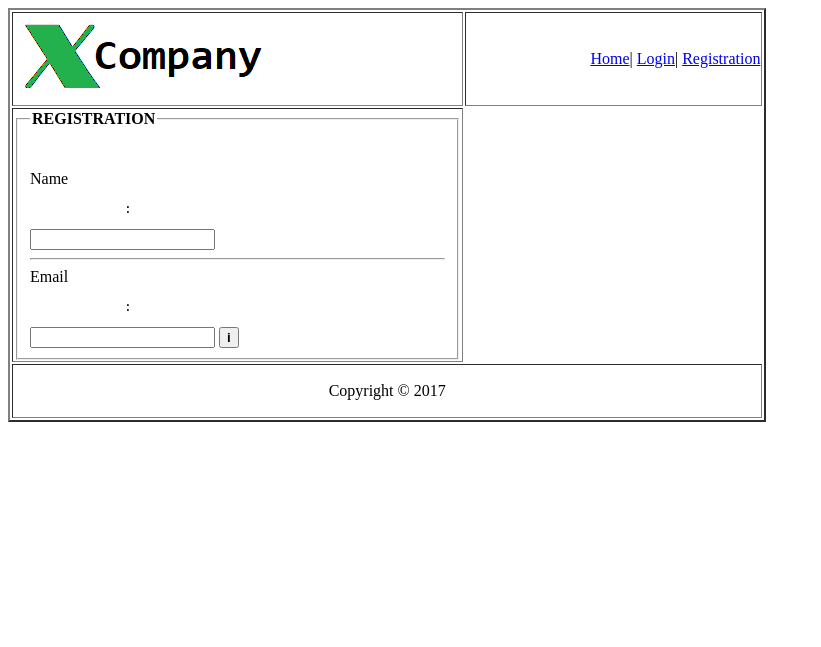
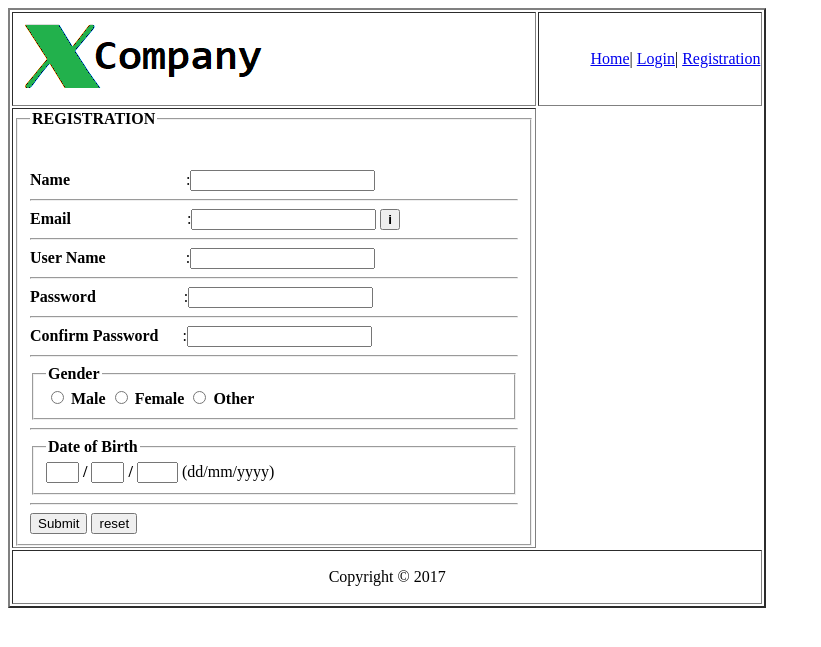
Before and after one commit to Shafin580/Learning-Webtech-Fall-2020-2021-Section-D, a PHP site: page /registration.php in a window 1280 px wide. Shown: the top 647 px of the page, without its empty margins (0-821 px from the left). Run offline with PHP 8.4, Linux system fonts and the light colour scheme.

Commit message:
php session&cookies registration commit 3

```diff
--- a/LAB_TASk_4.1_SESSION/registration.php
+++ b/LAB_TASk_4.1_SESSION/registration.php
@@ -1,9 +1,11 @@
 <!DOCTYPE html>
 <html lang="en">
+
 <head>
     <meta charset="UTF-8">
-    <title>XCompany - Home</title>
+    <title>XCompany - Registration</title>
 </head>
+
 <body>
 
 
@@ -14,7 +16,7 @@
 
             <td>
 
-                    <img src="gallery/logo.png" alt="Logo">
+                 <a href="public_home.php"><img src="gallery/logo.png" alt="Logo"></a>
 
 
 
@@ -22,9 +24,9 @@
 
             <td align="right">
 
-                    <a href="#">Home</a>|
-                    <a href="#">Login</a>|
-                    <a href="#">Registration</a>
+                <a href="public_home.php">Home</a>|
+                <a href="login.php">Login</a>|
+                <a href="registration.php">Registration</a>
 
             </td>
 
@@ -35,7 +37,7 @@
 
             <td>
 
-                    <form action="" method="post">
+                <form action="registration.php" method="post">
 
                     <fieldset>
 
@@ -43,9 +45,42 @@
 
                         <br><br>
 
-                            Name <pre>            :</pre><input type="text" name="name"><hr>
-                            Email <pre>            :</pre><input type="email" name="email">
+                        <b>Name</b> &nbsp;&nbsp;&nbsp;&nbsp;&nbsp;&nbsp;&nbsp;&nbsp;&nbsp;&nbsp;&nbsp;&nbsp;&nbsp;&nbsp;&nbsp;&nbsp;&nbsp;&nbsp;&nbsp;&nbsp;&nbsp;&nbsp;&nbsp;&nbsp;&nbsp;&nbsp;&nbsp;&nbsp;:<input type="text" name="name">
+                        <hr>
+                        <b>Email</b> &nbsp;&nbsp;&nbsp;&nbsp;&nbsp;&nbsp;&nbsp;&nbsp;&nbsp;&nbsp;&nbsp;&nbsp;&nbsp;&nbsp;&nbsp;&nbsp;&nbsp;&nbsp;&nbsp;&nbsp;&nbsp;&nbsp;&nbsp;&nbsp;&nbsp;&nbsp;&nbsp;&nbsp;:<input type="email" name="email">
                         <button title="hint:Sample@example.com"><b>i</b></button>
+                        <hr>
+                        <b>User Name</b> &nbsp;&nbsp;&nbsp;&nbsp;&nbsp;&nbsp;&nbsp;&nbsp;&nbsp;&nbsp;&nbsp;&nbsp;&nbsp;&nbsp;&nbsp;&nbsp;&nbsp;&nbsp;&nbsp;:<input type="text" name="uname">
+                        <hr>
+                        <b>Password</b> &nbsp;&nbsp;&nbsp;&nbsp;&nbsp;&nbsp;&nbsp;&nbsp;&nbsp;&nbsp;&nbsp;&nbsp;&nbsp;&nbsp;&nbsp;&nbsp;&nbsp;&nbsp;&nbsp;&nbsp;&nbsp;:<input type="password" name="password">
+                        <hr>
+                        <b>Confirm Password</b> &nbsp;&nbsp;&nbsp;&nbsp;&nbsp;:<input type="password" name="cpassword">
+                        <hr>
+
+                        <fieldset>
+
+                            <legend><b>Gender</b></legend>
+
+                            <input type="radio" name="gender" value="Male"> <b>Male</b>
+                            <input type="radio" name="gender" value="Female"> <b>Female</b>
+                            <input type="radio" name="gender" value="Other"> <b>Other</b>
+
+                        </fieldset>
+                        <hr>
+
+                        <fieldset>
+
+                            <legend><b>Date of Birth</b></legend>
+
+                            <input type="tel" name="day" size="1" pattern="[0-9]{2}"><b> /</b>
+                            <input type="tel" name="month" size="1" pattern="[0-9]{2}"><b> /</b>
+                            <input type="tel" name="year" size="2" pattern="[0-9]{4}"> (dd/mm/yyyy)
+
+                        </fieldset>
+                        <hr>
+
+                        <input type="submit" name="submit" value="Submit">
+                        <input type="reset" name="reset" value="reset">
 
                     </fieldset>
 
@@ -57,7 +92,9 @@
 
         <tr>
 
-                <td colspan="2" align="center"><p>Copyright &#169; 2017</p></td>
+            <td colspan="2" align="center">
+                <p>Copyright &#169; 2017</p>
+            </td>
 
         </tr>
 
@@ -66,4 +103,77 @@
 
 
 </body>
+
 </html>
+
+<?php
+
+if(isset($_REQUEST['submit'])){
+
+    if(!empty($_REQUEST['name'])){
+
+    setcookie('name', $_REQUEST['name'], time()+86400);
+}
+else{
+    echo "Please enter name.<br>";
+}
+
+setcookie('email', $_REQUEST['email'], time()+86400);
+
+if(!empty($_REQUEST['uname'])){
+
+    setcookie('username', $_REQUEST['uname'], time()+86400);
+}
+else{
+    echo "Please enter user name.<br>";
+}
+
+if($_REQUEST['password'] == $_REQUEST['cpassword'] and !empty($_REQUEST['password'])){
+
+    setcookie('password', $_REQUEST['password'], time()+86400);
+
+}
+
+else{
+    echo "Password doesn't match.<br>";
+}
+
+if(!empty($_REQUEST['gender'])){
+
+    setcookie('gender', $_REQUEST['gender'], time()+86400);
+
+}
+
+else{
+    echo "Select gender.<br>";
+}
+
+if(intval($_REQUEST['day'])<32 and $_REQUEST['day'] > 0 and $_REQUEST['month'] < 13 and $_REQUEST['month'] > 0 and $_REQUEST['year'] > 1899 and $_REQUEST['year'] < 2100){
+
+    $date = $_REQUEST['day']."/".$_REQUEST['month']."/".$_REQUEST['year'];
+    setcookie('date', $date, time()+86400);
+
+}
+
+else{
+    echo "Invalid date<br>";
+}
+
+if(isset($_COOKIE['name']) and isset($_COOKIE['email']) and isset($_COOKIE['username']) and isset($_COOKIE['password']) and isset($_COOKIE['gender']) and isset($_COOKIE['date'])){
+
+    echo "Registration Complete!<br>";
+    /*echo $_COOKIE['name']."<br>";
+    echo $_COOKIE['email']."<br>";
+    echo $_COOKIE['username']."<br>";
+    echo $_COOKIE['password']."<br>";
+    echo $_COOKIE['gender']."<br>";
+    echo $_COOKIE['date']."<br>";*/
+
+}
+
+}
+
+
+
+
+?>
```
Lines whose indentation alone changed are shown as unchanged.
